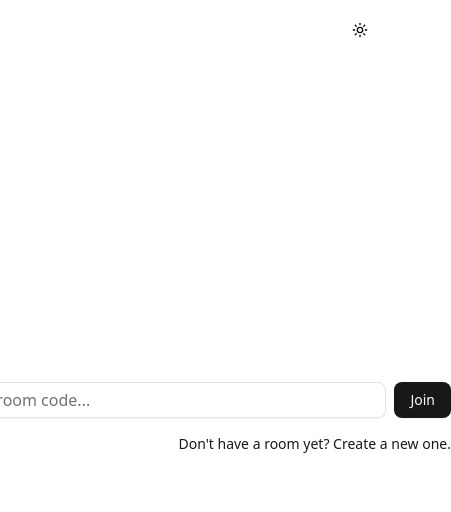
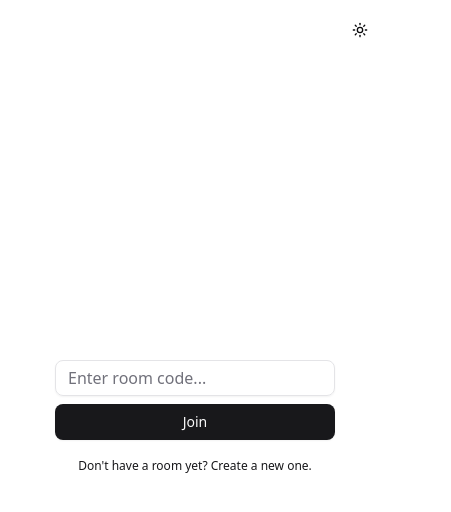
Before and after one commit to Ch3323/Openchat, a Next.js app: page / in a window 390 px wide. Shown: the top 512 px of the page, 451 px wide, since content can reach past the window. Built offline with nearby package versions, Linux system fonts and the light colour scheme.

Commit message:
openchat v0.2

```diff
--- a/src/app/page.tsx
+++ b/src/app/page.tsx
@@ -26,12 +26,12 @@ function Home() {
   }
 
   return (
-    <div className="container mx-auto flex justify-center items-center h-screen">
-      <div className="flex flex-col gap-2 max-w-lg">
+    <div className="container mx-auto flex justify-center items-center h-dvh">
+      <div className="flex flex-col justify-center items-center gap-2 w-full max-w-xs px-5 sm:px-0 sm:max-w-xl">
         <JoinRoomForm />
         <Button
           onClick={handleCreate}
-          className="self-end px-0 font-normal select-none"
+          className="self-center sm:self-end px-0 font-normal select-none text-xs sm:text-sm"
           variant={'link'}
           disabled={isCreating}
         >
--- a/src/app/room/[roomCode]/page.tsx
+++ b/src/app/room/[roomCode]/page.tsx
@@ -2,7 +2,7 @@ import Chatarea from '@/components/room/chatarea';
 
 function Room() {
   return (
-    <div className="container mx-auto flex justify-center items-center h-screen">
+    <div className="container mx-auto flex justify-center items-center h-dvh">
       <Chatarea />
     </div>
   );
--- a/src/components/home/joinroom.tsx
+++ b/src/components/home/joinroom.tsx
@@ -30,11 +30,12 @@ function JoinRoomForm() {
   }
 
   return (
-    <div className="flex w-full gap-2 select-none">
+    <div className="flex flex-col sm:flex-row w-full gap-2 select-none">
       <Input
         onChange={(e) => setRoomCode(e.target.value)}
-        className="w-lg"
+        onKeyDown={(e) => e.key === 'Enter' && handleJoin()}
         placeholder="Enter room code..."
+        className="focus-visible:ring-0 focus-visible:border-input"
       />
       <Button onClick={handleJoin}>Join</Button>
     </div>
--- a/src/components/room/chatarea.tsx
+++ b/src/components/room/chatarea.tsx
@@ -23,7 +23,7 @@ function Chatarea() {
   };
 
   return (
-    <div className="flex flex-col justify-between bg-primary-foreground gap-2 w-3xl max-w-3xl h-1/2 max-h-1/2">
+    <div className="z-100 flex sm:mx-3 flex-col justify-between bg-primary-foreground gap-2 w-3xl max-w-3xl h-full sm:h-1/2 sm:max-h-1/2 border-1 border-input">
       <div className="flex justify-between items-center border-b-1">
         <div className="flex h-full">
           <Link href={'/'}>
@@ -47,9 +47,10 @@ function Chatarea() {
       </div>
       <div className="flex">
         <Input
-          className="rounded-none focus-visible:ring-0"
+          className="rounded-none focus-visible:ring-0 border-x-0 border-b-0 focus-visible:border-input"
           value={input}
           onChange={(e) => setInput(e.target.value)}
+          onKeyDown={(e) => e.key === 'Enter' && handleSend()}
         />
         <Button onClick={handleSend} className="rounded-none">
           <Send />
--- a/src/layouts/darkmode.tsx
+++ b/src/layouts/darkmode.tsx
@@ -12,7 +12,7 @@ function Darkmode() {
   }
 
   return (
-    <div className="w-full h-full">
+    <div className="sm:inline w-full h-full">
       <Button
         onClick={changeTheme}
         className="absolute top-3 right-3 rounded-full"
```
